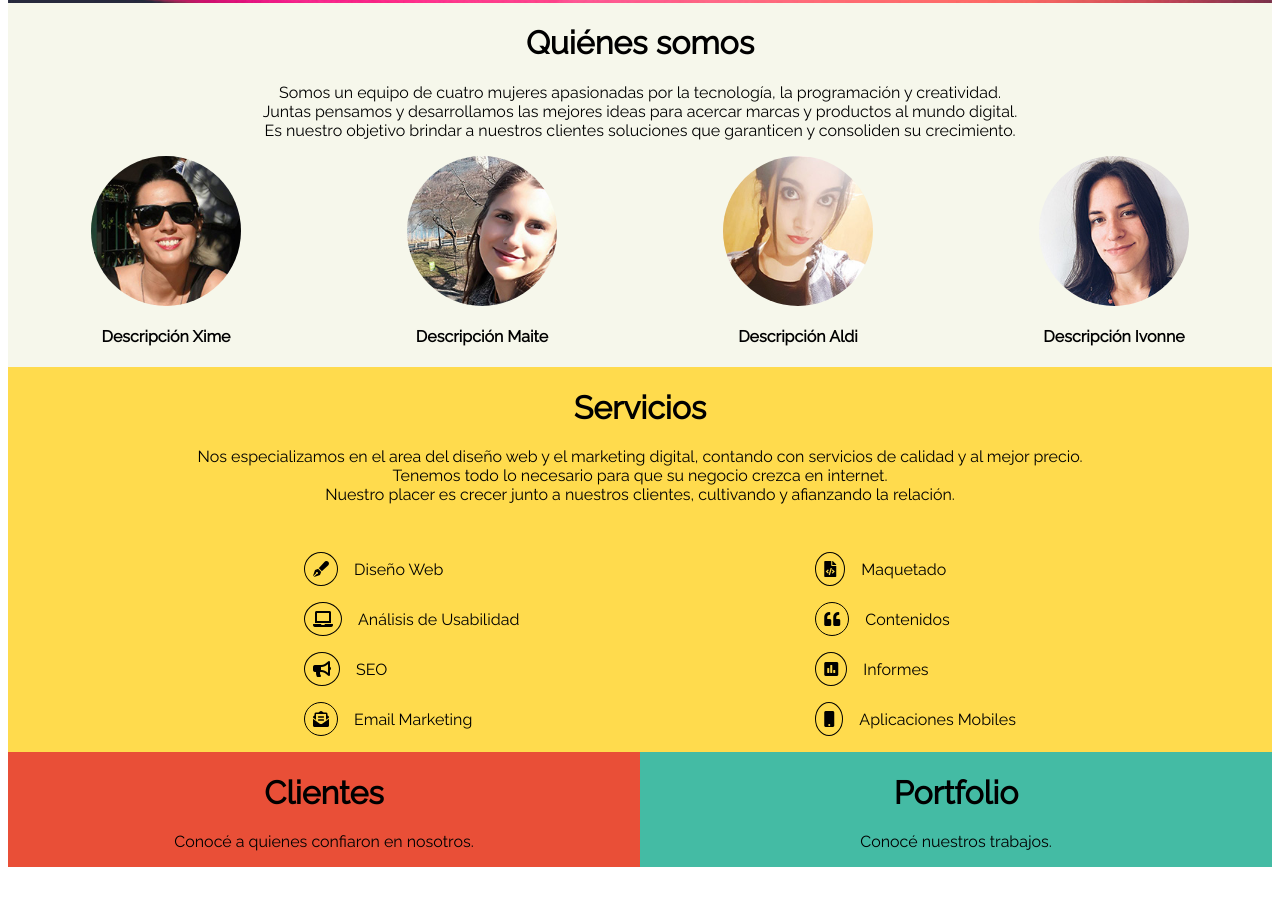
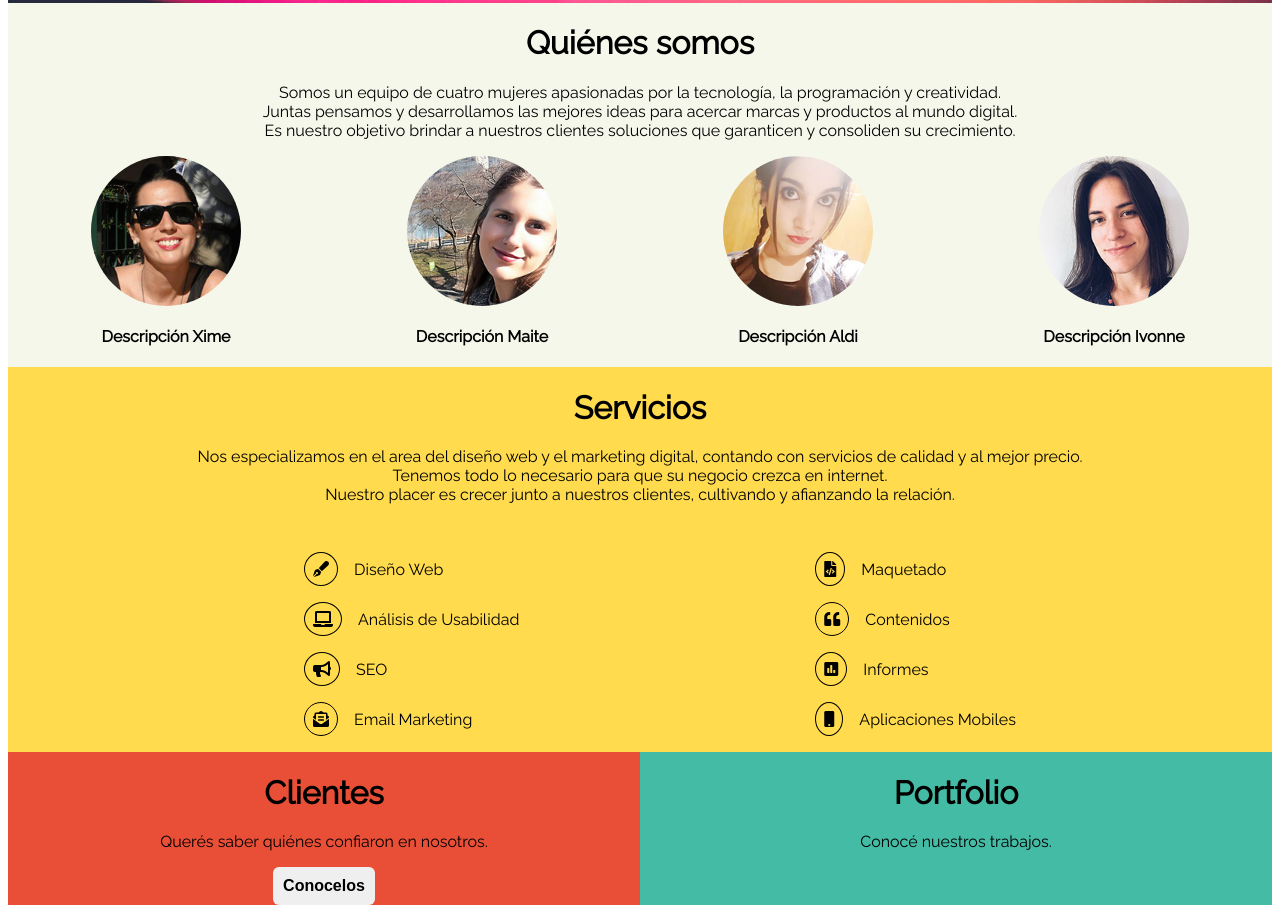
Before and after one commit to xime207/BLINK-2, a plain HTML site: page Index.html in a window 1280 px wide. Shown: the part 385-1298 px from the top of the page. Before the commit the page ends 1260 px from the top, so only its background shows below. Drawn offline with Linux system fonts and the light colour scheme.

Commit message:
Boton y texto

```diff
--- a/Index.html
+++ b/Index.html
@@ -88,7 +88,8 @@
         <div class= "contenedor clientes">
                 <div class="descripcion">
                 <h1>Clientes</h1>
-                <p>Conocé a quienes confiaron en nosotros.</p>
+                <p>Querés saber quiénes confiaron en nosotros.</p>
+                <button>Conocelos</button>
                 </div>
         </div>
         <div class= "contenedor portfolio">
--- a/style.css
+++ b/style.css
@@ -98,3 +98,14 @@ div.contenedor.banner{
     width: 100%;
     height: 300px;
 }
+
+button {
+    text-decoration: none;
+    padding: 10px;
+    font-weight: 600;
+    font-size: 16px;
+    color: #e94f37
+    background-color: #f6f7eb;
+    border-radius: 6px;
+    border: none;
+}
```
